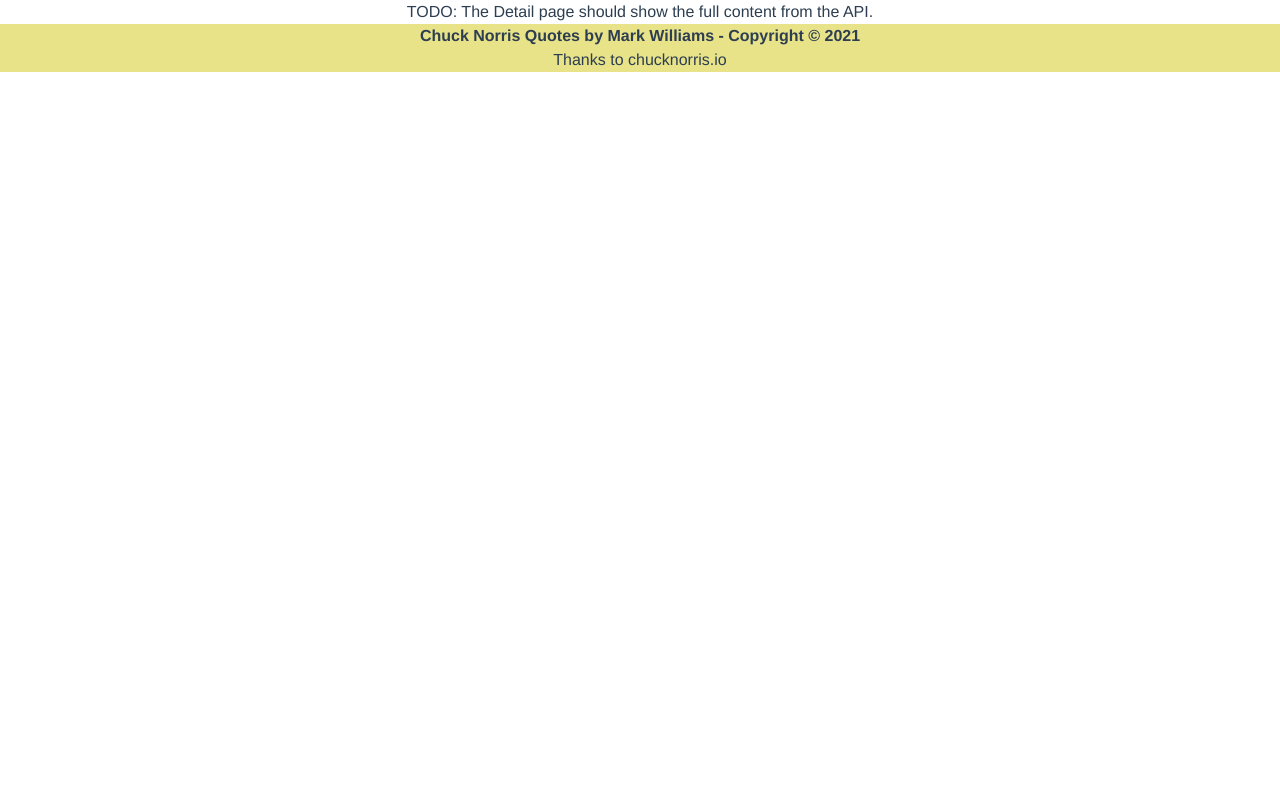
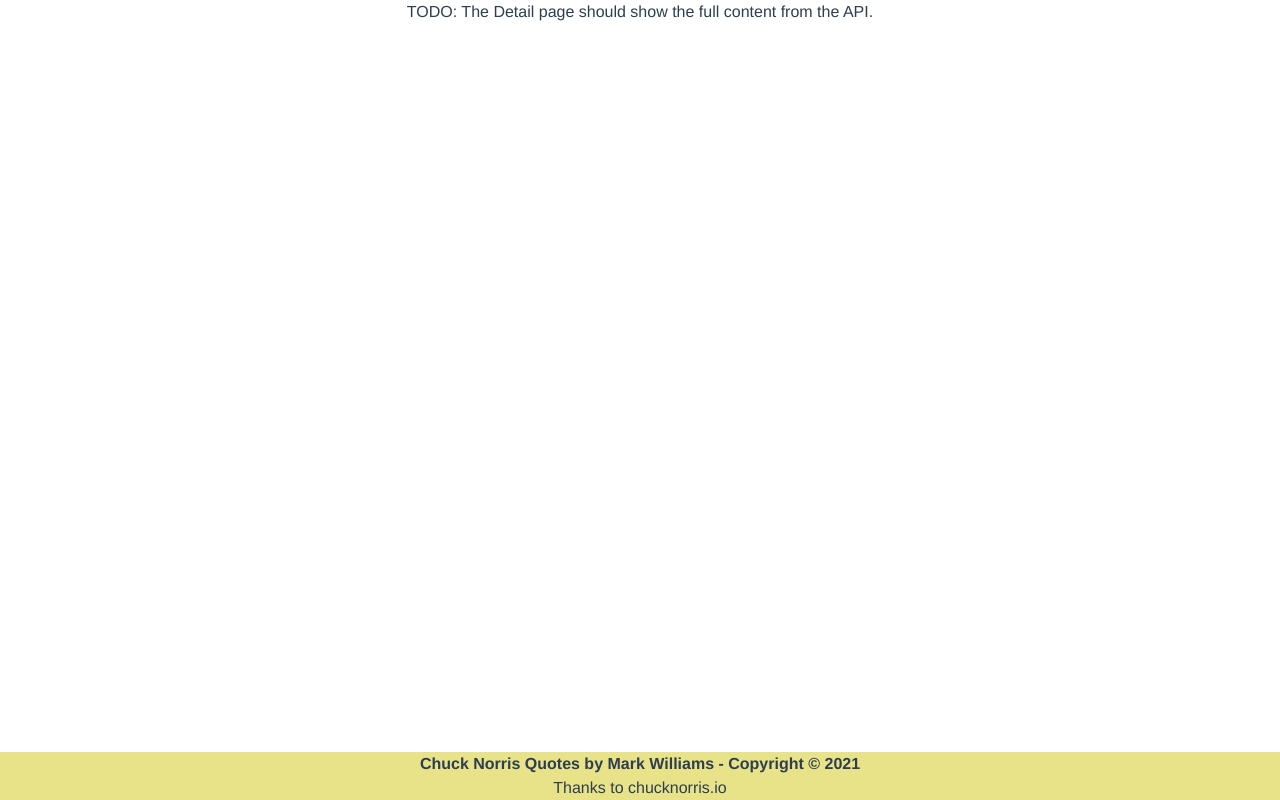
Before and after one commit to MarkWilliams3141/chucknorrisfacts, a Vue app: page /detail/1 in a window 1280 px wide. Built offline with nearby package versions, Linux system fonts and the light colour scheme.

Commit message:
Affix footer

```diff
--- a/src/components/Footer.vue
+++ b/src/components/Footer.vue
@@ -1,5 +1,5 @@
 <template>
-  <footer class="footer">
+  <footer class="footer fixed bottom-0 w-full">
     <p>
       <strong>Chuck Norris Quotes by <a href="https://github.com/markwilliams3141">Mark Williams - Copyright © {{currentYear}}</a></strong>
     </p>
```
